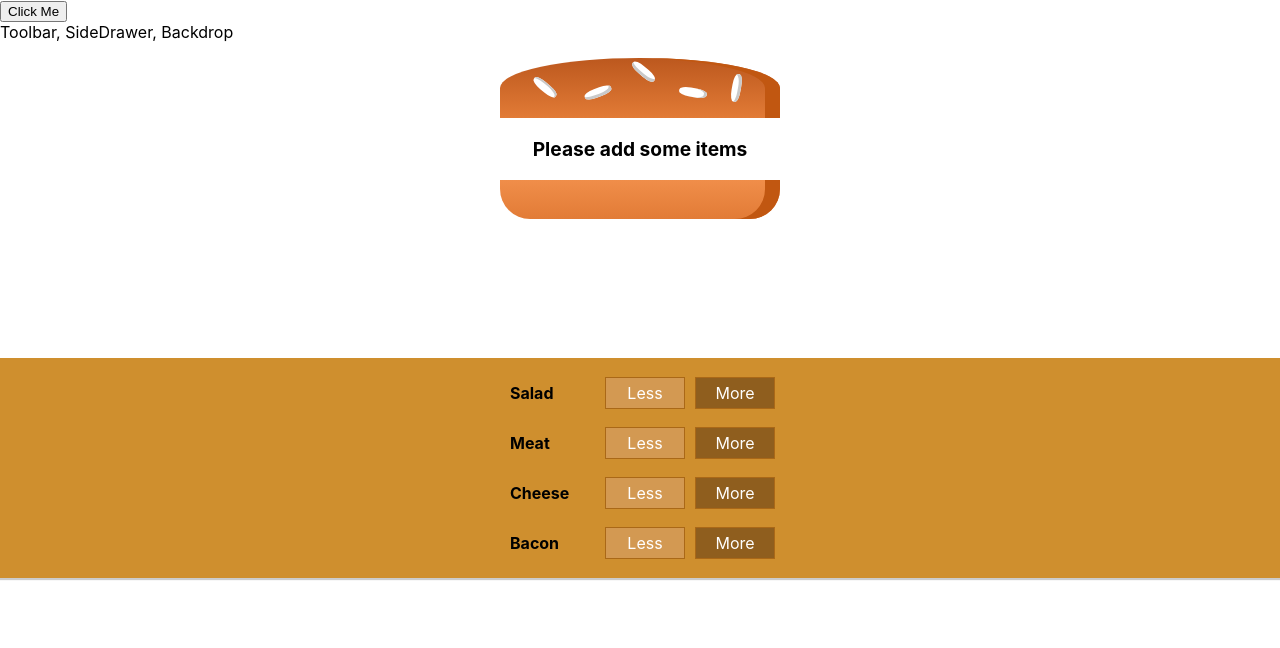
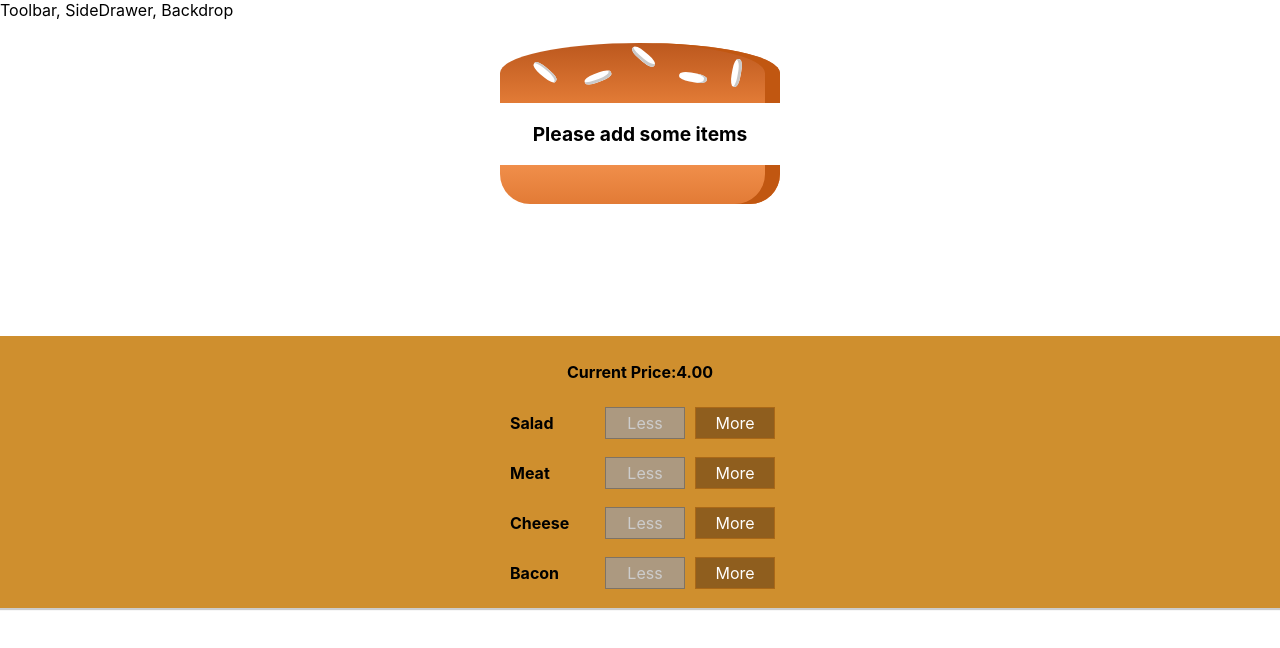
Before and after one commit to m10hit/Burger-app, a React (Create React App) app: page / in a window 1280 px wide. Shown: the top 648 px of the page. Built offline with nearby package versions, Linux system fonts and the light colour scheme.

Commit message:
add price

```diff
--- a/src/App.js
+++ b/src/App.js
@@ -2,15 +2,9 @@ import React, { Component } from 'react';
 import Layout from './components/Layout/Layout';
 import BurgerBuilder from './containers/BurgerBuilder/BurgerBuilder';
 class App extends Component {
-  handleClick() {
-    console.log(this);
-  }
   render() {
     return (
       <div>
-        <button type="button" onClick={this.handleClick}>
-          Click Me
-        </button>
         <Layout>
           <BurgerBuilder />
         </Layout>
--- a/src/components/Burger/BuildControls/BuildControl/BuildControl.js
+++ b/src/components/Burger/BuildControls/BuildControl/BuildControl.js
@@ -4,8 +4,16 @@ const BuildControl = (props) => {
   return (
     <div className={classes.BuildControl}>
       <div className={classes.Label}>{props.label}</div>
-      <button className={classes.Less}>Less</button>
-      <button className={classes.More}>More</button>
+      <button
+        className={classes.Less}
+        onClick={props.removed}
+        disabled={props.disabled}
+      >
+        Less
+      </button>
+      <button className={classes.More} onClick={props.added}>
+        More
+      </button>
     </div>
   );
 };
--- a/src/components/Burger/BuildControls/BuildControls.js
+++ b/src/components/Burger/BuildControls/BuildControls.js
@@ -7,9 +7,19 @@ const BuildControls = (props) => {
     <BuildControl
       key={label}
       label={label.charAt(0).toUpperCase() + label.slice(1)}
+      added={() => props.ingredientAdded(label)}
+      removed={() => props.ingredientRemoved(label)}
+      disabled={props.disabled[label]}
     />
   ));
 
-  return <div className={classes.BuildControls}>{transformedArray}</div>;
+  return (
+    <div className={classes.BuildControls}>
+      <p>
+        <strong>Current Price:{props.price.toFixed(2)}</strong>
+      </p>
+      {transformedArray}
+    </div>
+  );
 };
 export default BuildControls;
--- a/src/components/Burger/Burger.module.css
+++ b/src/components/Burger/Burger.module.css
@@ -2,7 +2,7 @@
   width: 100%;
   margin: auto;
   height: 250px;
-  /* overflow: scroll; */
+  overflow: auto;
   text-align: center;
   font-weight: bold;
   font-size: 1.2rem;
--- a/src/containers/BurgerBuilder/BurgerBuilder.js
+++ b/src/containers/BurgerBuilder/BurgerBuilder.js
@@ -2,6 +2,13 @@ import React, { Component } from 'react';
 import Auxiliary from '../../hoc/Auxiliary';
 import Burger from '../../components/Burger/Burger';
 import BuildControls from '../../components/Burger/BuildControls/BuildControls';
+
+const INGREDIENT_PRICES = {
+  salad: 0.5,
+  meat: 1.3,
+  cheese: 0.4,
+  bacon: 0.7,
+};
 
 class BurgerBuilder extends Component {
   state = {
@@ -11,12 +18,47 @@ class BurgerBuilder extends Component {
       cheese: 0,
       bacon: 0,
     },
+    totalPrice: 4,
   };
+
+  addIngredientHandler = (label) => {
+    const ingredients = { ...this.state.ingredients };
+    ingredients[label] += 1;
+    const priceAddition = INGREDIENT_PRICES[label];
+    const newPrice = this.state.totalPrice + priceAddition;
+    this.setState({ ingredients: ingredients, totalPrice: newPrice });
+  };
+
+  removeIngredientHandler = (label) => {
+    const ingredients = { ...this.state.ingredients };
+    if (ingredients[label] <= 0) {
+      return;
+    }
+    ingredients[label] -= 1;
+    const priceDeduction = INGREDIENT_PRICES[label];
+    const newPrice = this.state.totalPrice - priceDeduction;
+    this.setState({ ingredients: ingredients, totalPrice: newPrice });
+  };
+
   render() {
+    const disabledInfo = {
+      ...this.state.ingredients,
+    };
+
+    for (const key in disabledInfo) {
+      disabledInfo[key] = disabledInfo[key] <= 0;
+    }
+
     return (
       <Auxiliary>
         <Burger ingredients={this.state.ingredients} />
-        <BuildControls labels={this.state.ingredients} />
+        <BuildControls
+          labels={this.state.ingredients}
+          ingredientRemoved={this.removeIngredientHandler}
+          ingredientAdded={this.addIngredientHandler}
+          disabled={disabledInfo}
+          price={this.state.totalPrice}
+        />
       </Auxiliary>
     );
   }
```
